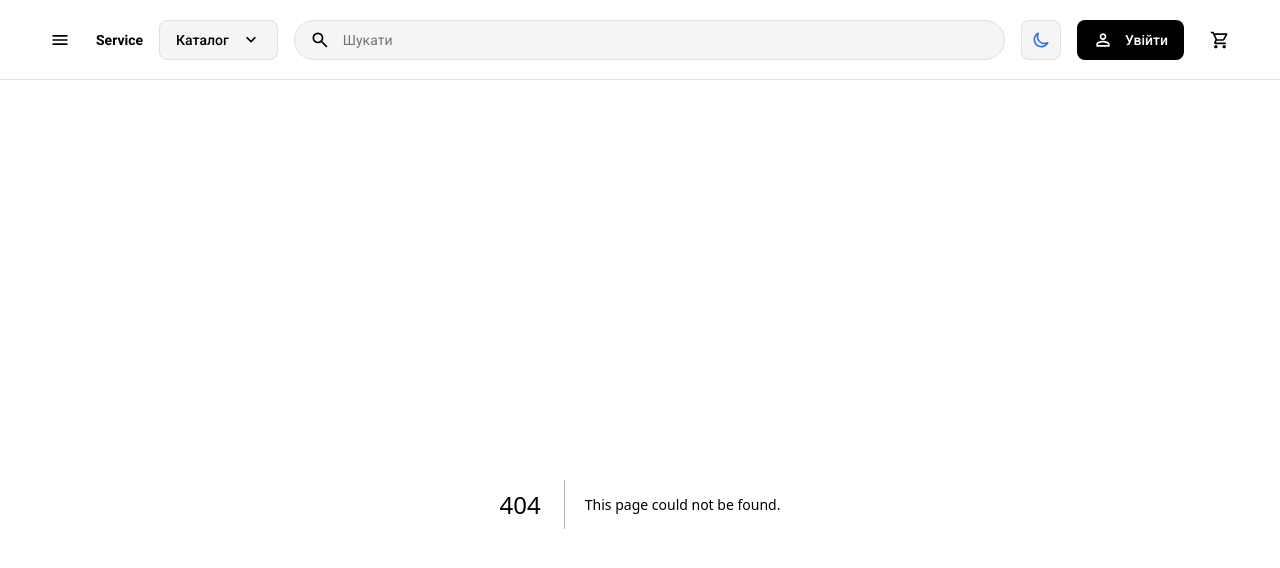
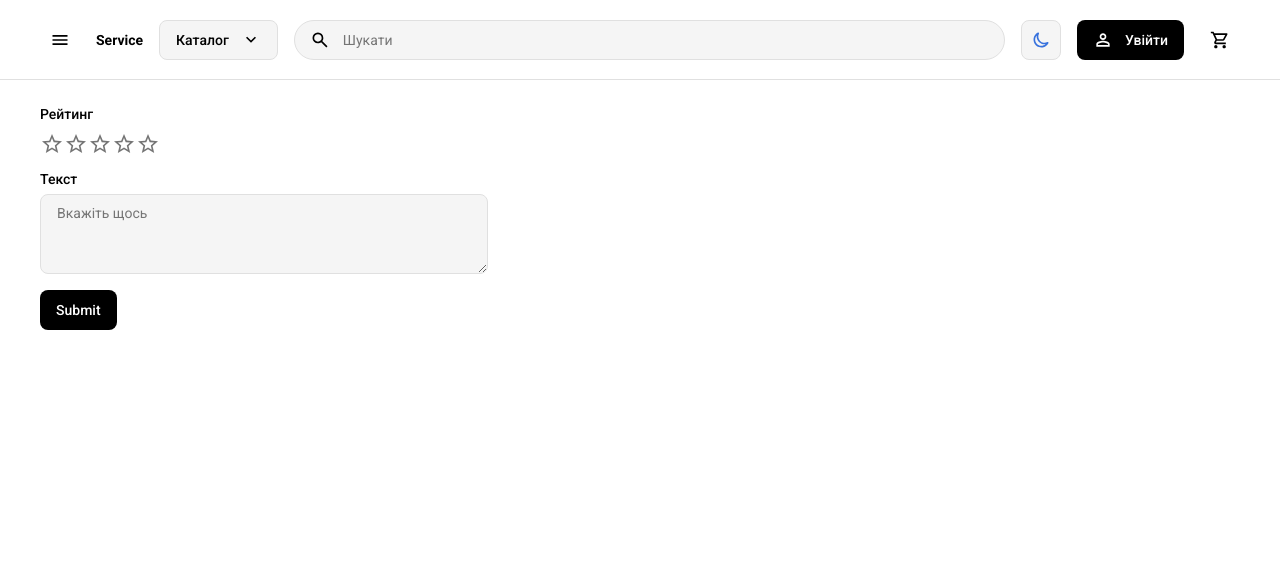
Before and after one commit to Solowayer/service-base, a Next.js app: page /form-rating in a window 1280 px wide. Before the commit this address had no page. Shown: the top 568 px of the page. Built offline with nearby package versions, Linux system fonts and the light colour scheme.

Commit message:
Rating fixes + form test

```diff
--- /dev/null
+++ b/app/form-rating/page.tsx
@@ -0,0 +1,75 @@
+'use client'
+
+import { zodResolver } from '@hookform/resolvers/zod'
+import * as z from 'zod'
+
+import { Button } from '@/components/ui/button'
+import { Form, FormControl, FormField, FormItem, FormLabel, FormMessage } from '@/components/ui/form'
+import { useForm } from 'react-hook-form'
+import { toast } from '@/components/ui/toast/use-toast'
+import { Textarea } from '@/components/ui/textarea'
+import { Rating } from '@/components/rating'
+
+const FormSchema = z.object({
+	rating: z
+		.number()
+		.min(1, { message: 'Вкажіть рейтинг від 1 до 5' })
+		.max(5, { message: 'Вкажіть рейтинг від 1 до 5' }),
+	text: z.string().min(1, {
+		message: 'Username must be at least 2 characters.'
+	})
+})
+
+function ProfileForm() {
+	const form = useForm<z.infer<typeof FormSchema>>({
+		resolver: zodResolver(FormSchema)
+	})
+
+	function onSubmit(data: z.infer<typeof FormSchema>) {
+		toast({
+			description: (
+				<pre className="p-4 w-[340px]">
+					<code>{JSON.stringify(data, null, 2)}</code>
+				</pre>
+			)
+		})
+	}
+
+	return (
+		<Form {...form}>
+			<form onSubmit={form.handleSubmit(onSubmit)} className="space-y-4 max-w-md">
+				<FormField
+					control={form.control}
+					name="rating"
+					defaultValue={0}
+					render={({ field }) => (
+						<FormItem>
+							<FormLabel>Рейтинг</FormLabel>
+							<FormControl>
+								<Rating {...field} />
+							</FormControl>
+							<FormMessage />
+						</FormItem>
+					)}
+				/>
+				<FormField
+					control={form.control}
+					name="text"
+					defaultValue=""
+					render={({ field }) => (
+						<FormItem className="flex flex-col">
+							<FormLabel>Текст</FormLabel>
+							<FormControl>
+								<Textarea placeholder={`${form.formState.errors.text ? '' : 'Вкажіть щось'}`} {...field} />
+							</FormControl>
+							<FormMessage />
+						</FormItem>
+					)}
+				/>
+				<Button type="submit">Submit</Button>
+			</form>
+		</Form>
+	)
+}
+
+export default ProfileForm
--- a/components/rating.tsx
+++ b/components/rating.tsx
@@ -18,16 +18,10 @@ interface RatingControlsProps extends RatingStyles {
 	onChange?: (value: number) => void
 }
 
-export function Rating({
-	count = 5,
-	readonly,
-	ratingValue,
-	onChange,
-	containerStyle,
-	itemStyle,
-	defaultStarStyle,
-	activeStarStyle
-}: RatingControlsProps) {
+const Rating = React.forwardRef<HTMLUListElement, RatingControlsProps>(function Rating(
+	{ count = 5, readonly, ratingValue, onChange, containerStyle, itemStyle, defaultStarStyle, activeStarStyle },
+	ref
+) {
 	const [hoverValue, setHoverValue] = React.useState<number | undefined>(undefined)
 	const [value, setValue] = React.useState(ratingValue ?? 0)
 
@@ -43,9 +37,12 @@ export function Rating({
 
 	const handleRating = (index: number) => {
 		if (readonly) return
-		setValue(index + 1)
+
+		const newValue = Math.max(0, Math.min(index + 1, count))
+
+		setValue(newValue)
 		if (onChange) {
-			onChange(index + 1)
+			onChange(newValue)
 		}
 	}
 
@@ -68,5 +65,13 @@ export function Rating({
 		)
 	})
 
-	return <ul className={cn('flex', containerStyle)}>{stars}</ul>
-}
+	return (
+		<ul ref={ref} className={cn('flex', containerStyle)}>
+			{stars}
+		</ul>
+	)
+})
+
+Rating.displayName = 'Rating'
+
+export { Rating }
```
